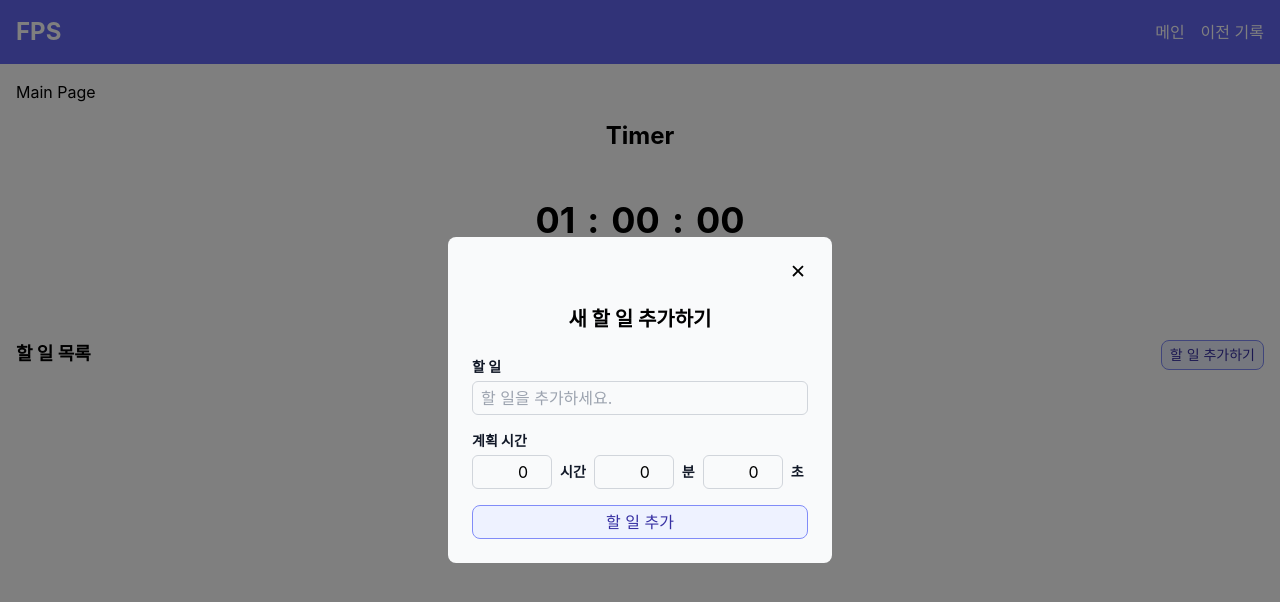
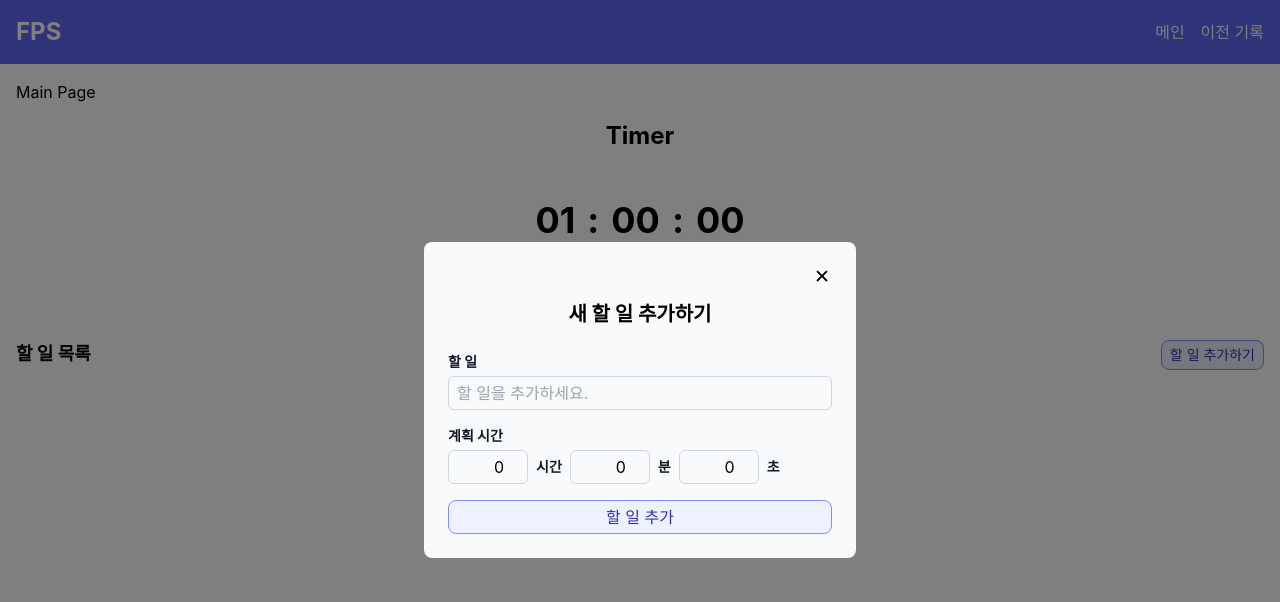
Before and after one commit to k2ep-ru2ning/to-do-player, a React app: page /main in a window 1280 px wide. Both pictures are taken after a click on the button "할 일 추가하기". Shown: the top 602 px of the page. Built offline with nearby package versions, Linux system fonts and the light colour scheme; a web font is replaced by a local one.

Commit message:
Refactor: make Modal component responsible for closing modal

```diff
--- a/src/components/Modal.jsx
+++ b/src/components/Modal.jsx
@@ -1,7 +1,8 @@
 import PropTypes from "prop-types";
 import ReactModal from "react-modal";
+import { IoCloseSharp } from "react-icons/io5";
 
-export default function Modal({ isOpen, children }) {
+export default function Modal({ isOpen, children, onClose }) {
   return (
     <ReactModal
       isOpen={isOpen}
@@ -9,7 +10,14 @@ export default function Modal({ isOpen, children }) {
       overlayClassName="fixed inset-0 bg-black/50"
       className="absolute left-2/4 top-2/4 -translate-x-2/4 -translate-y-2/4"
     >
-      {children}
+      <div className="bg-gray-50 rounded-lg p-4 md:p-6">
+        <div className="text-right">
+          <button onClick={onClose}>
+            <IoCloseSharp size={20} />
+          </button>
+        </div>
+        {children}
+      </div>
     </ReactModal>
   );
 }
@@ -17,4 +25,5 @@ export default function Modal({ isOpen, children }) {
 Modal.propTypes = {
   isOpen: PropTypes.bool.isRequired,
   children: PropTypes.node.isRequired,
+  onClose: PropTypes.func.isRequired,
 };
--- a/src/components/TaskAddFormModal.jsx
+++ b/src/components/TaskAddFormModal.jsx
@@ -1,6 +1,5 @@
 import PropTypes from "prop-types";
 import TaskAddForm, { taskAddFormFieldName } from "./TaskAddForm";
-import { IoCloseSharp } from "react-icons/io5";
 import Modal from "./Modal";
 import { useCallback } from "react";
 
@@ -16,13 +15,8 @@ export default function TaskAddFormModal({ isOpen, onClose, onSubmit }) {
   }, []);
 
   return (
-    <Modal isOpen={isOpen}>
-      <section className="bg-gray-50 rounded-lg p-4 md:p-6 flex flex-col gap-y-4 w-72 md:w-96">
-        <div className="flex justify-end">
-          <button onClick={onClose}>
-            <IoCloseSharp size={20} />
-          </button>
-        </div>
+    <Modal isOpen={isOpen} onClose={onClose}>
+      <section className="flex flex-col gap-y-4 w-72 md:w-96">
         <header className="text-center p-2">
           <h1 className="text-xl font-bold">새 할 일 추가하기</h1>
         </header>
--- a/src/components/TaskUpdateFormModal.jsx
+++ b/src/components/TaskUpdateFormModal.jsx
@@ -1,6 +1,5 @@
 import PropTypes from "prop-types";
 import { useCallback } from "react";
-import { IoCloseSharp } from "react-icons/io5";
 import { convertTimeFromSecondToHourMinuteSecond } from "../utils/timeConvertor";
 import Modal from "./Modal";
 import TaskUpdateForm, { taskUpdateFormFieldName } from "./TaskUpdateForm";
@@ -23,13 +22,8 @@ export default function TaskUpdateFormModal({ isOpen, onClose, onSubmit, task })
   const defaultValues = convertTaskToTaskUpdateFormDefaultValues(task);
 
   return (
-    <Modal isOpen={isOpen}>
-      <section className="bg-gray-50 rounded-lg p-4 md:p-6 flex flex-col gap-y-4 w-72 md:w-96">
-        <div className="flex justify-end">
-          <button onClick={onClose}>
-            <IoCloseSharp size={20} />
-          </button>
-        </div>
+    <Modal isOpen={isOpen} onClose={onClose}>
+      <section className="flex flex-col gap-y-4 w-72 md:w-96">
         <header className="text-center p-2">
           <h1 className="text-xl font-bold">할 일 수정하기</h1>
         </header>
```
